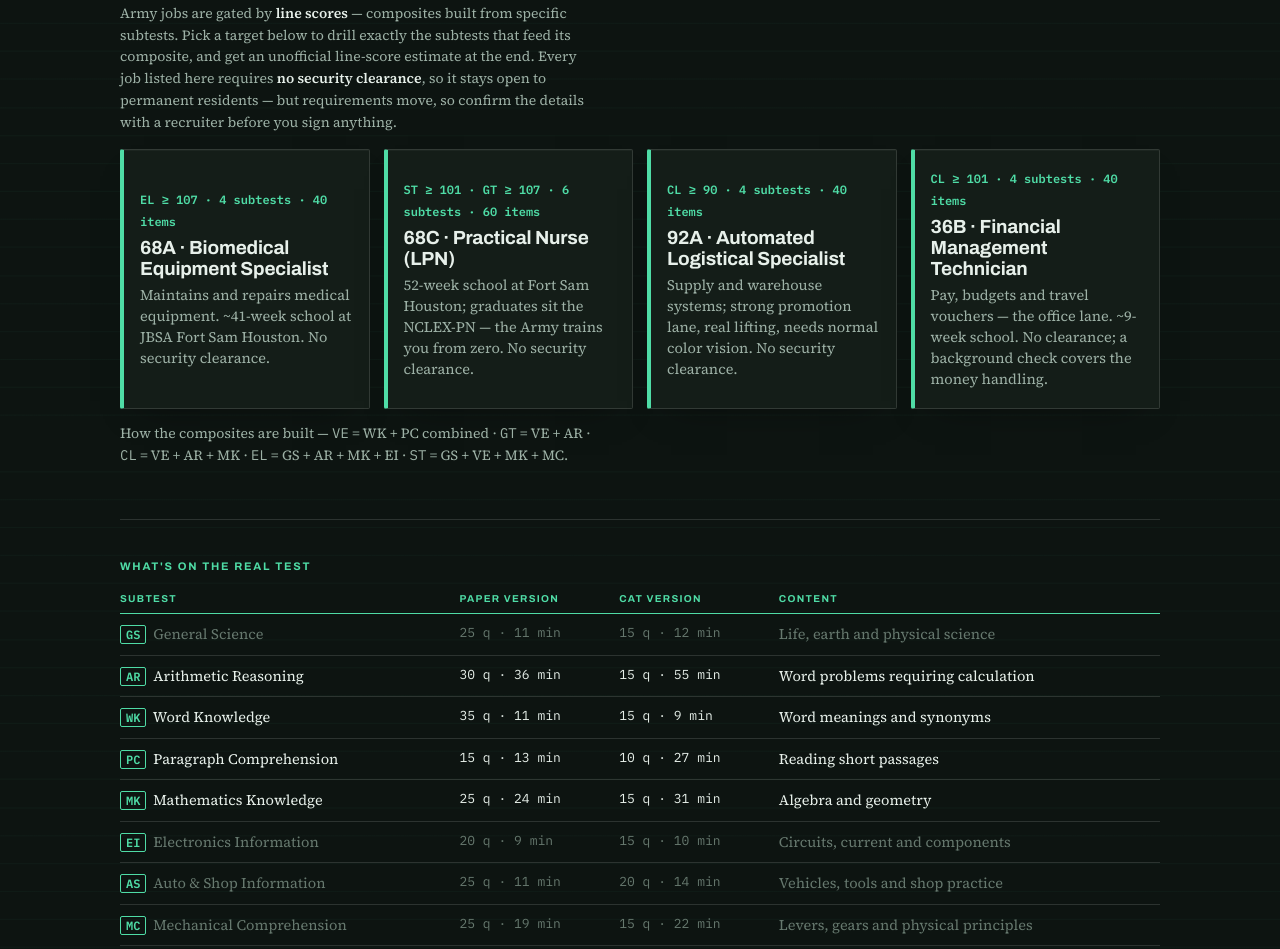
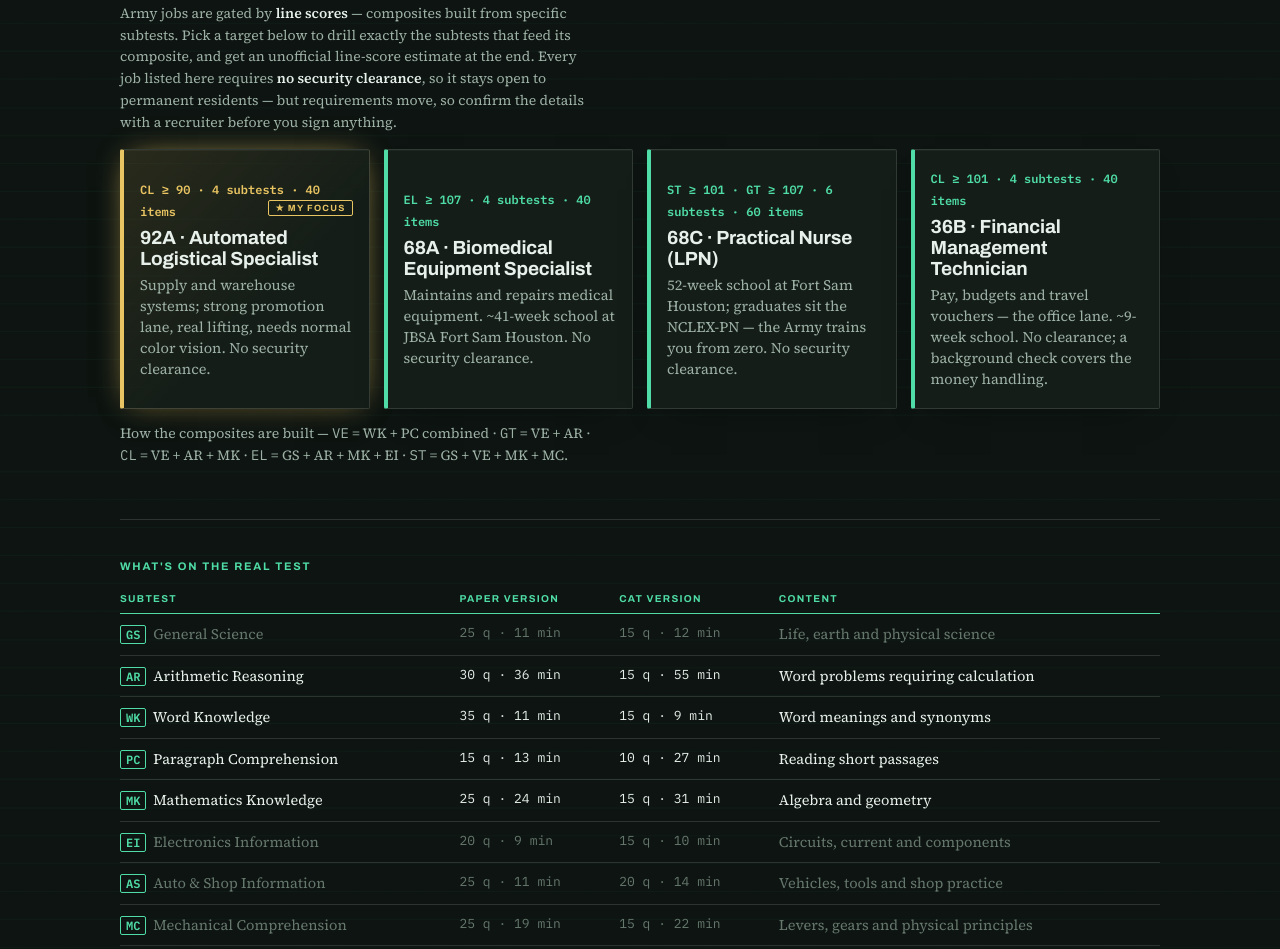
Before and after one commit to montanaprakotsakon1999-commits/asvab-practice, a plain HTML site: page index.html in a window 1280 px wide. Shown: the part 1796-2745 px from the top of the page. Drawn offline with Linux system fonts and the light colour scheme.

Commit message:
Gold highlight on 92A focus card

```diff
--- a/index.html
+++ b/index.html
@@ -349,7 +349,23 @@ body::-webkit-scrollbar-thumb:hover{background:var(--ink-faint)}
 .btn{transition:background .12s ease,color .12s ease,border-color .12s ease,box-shadow .12s ease}
 .btn.form:hover{box-shadow:0 0 20px -8px var(--form)}
 .mark{box-shadow:0 0 22px -10px var(--form)}
+/* focused MOS card — gold */
+:root{--gold:#E9C462;--gold-tint:rgba(233,196,98,.13)}
+:root[data-theme="light"]{--gold:#8F6E16;--gold-tint:rgba(143,110,22,.12)}
+.mode.focus{
+  border-left:4px solid var(--gold);
+  background:linear-gradient(135deg,var(--gold-tint),var(--card) 60%);
+  box-shadow:inset 0 1px 0 rgba(255,255,255,.04),0 16px 36px -22px var(--shadow),0 0 30px -12px var(--gold);
+}
+.mode.focus .n{color:var(--gold)}
+.mode.focus:hover{border-color:var(--gold);box-shadow:0 6px 0 -2px var(--shadow),0 0 34px -10px var(--gold)}
+.focus-tag{
+  float:right;font-family:var(--sans);font-size:9px;letter-spacing:.14em;font-weight:700;
+  color:var(--gold);border:1px solid var(--gold);padding:2px 6px;border-radius:2px;margin:1px 0 0 8px;
+}
 @media print{
+  :root,:root[data-theme="light"]{--gold:#8F6E16;--gold-tint:rgba(143,110,22,.12)}
+
   :root,:root[data-theme="light"]{
     --paper:#fff;--card:#fff;--card-2:#F2F4F2;--ink:#16211D;--ink-soft:#5A6862;--ink-faint:#8B9691;
     --ink-strong:#000;--form:#2C6A5B;--form-fill:#2C6A5B;--form-hover:#235448;--form-text:#fff;
@@ -2716,12 +2732,12 @@ const MOS_COMPOSITES = {
   ST: { name: 'Skilled Technical', parts: ['GS','VE','MK','MC'] }
 };
 const MOS_LIST = [
+  { id: '92A', title: '92A · Automated Logistical Specialist', req: [['CL',90]], focus: 1,
+    note: 'Supply and warehouse systems; strong promotion lane, real lifting, needs normal color vision. No security clearance.' },
   { id: '68A', title: '68A · Biomedical Equipment Specialist', req: [['EL',107]],
     note: 'Maintains and repairs medical equipment. ~41-week school at JBSA Fort Sam Houston. No security clearance.' },
   { id: '68C', title: '68C · Practical Nurse (LPN)', req: [['ST',101],['GT',107]],
     note: '52-week school at Fort Sam Houston; graduates sit the NCLEX-PN — the Army trains you from zero. No security clearance.' },
-  { id: '92A', title: '92A · Automated Logistical Specialist', req: [['CL',90]],
-    note: 'Supply and warehouse systems; strong promotion lane, real lifting, needs normal color vision. No security clearance.' },
   { id: '36B', title: '36B · Financial Management Technician', req: [['CL',101]],
     note: 'Pay, budgets and travel vouchers — the office lane. ~9-week school. No clearance; a background check covers the money handling.' }
 ];
@@ -2741,8 +2757,8 @@ function mosSubtests(m){
     <details class="study-d"><summary><span class="tcode">${s.code}</span> ${s.name}</summary>
     <div class="study-b">${s.body}</div></details>`).join('');
   $('#mos-cards').innerHTML = MOS_LIST.map(m => `
-    <button class="mode" data-mos="${m.id}">
-      <span class="n">${m.req.map(r => r[0] + ' \u2265 ' + r[1]).join(' \u00b7 ')} \u00b7 ${mosSubtests(m).length} subtests \u00b7 ${mosSubtests(m).length * 10} items</span>
+    <button class="mode${m.focus ? ' focus' : ''}" data-mos="${m.id}">
+      <span class="n">${m.req.map(r => r[0] + ' \u2265 ' + r[1]).join(' \u00b7 ')} \u00b7 ${mosSubtests(m).length} subtests \u00b7 ${mosSubtests(m).length * 10} items</span>${m.focus ? '<span class="focus-tag">\u2605 MY FOCUS</span>' : ''}
       <h3>${m.title}</h3>
       <p>${m.note}</p>
     </button>`).join('');
```
